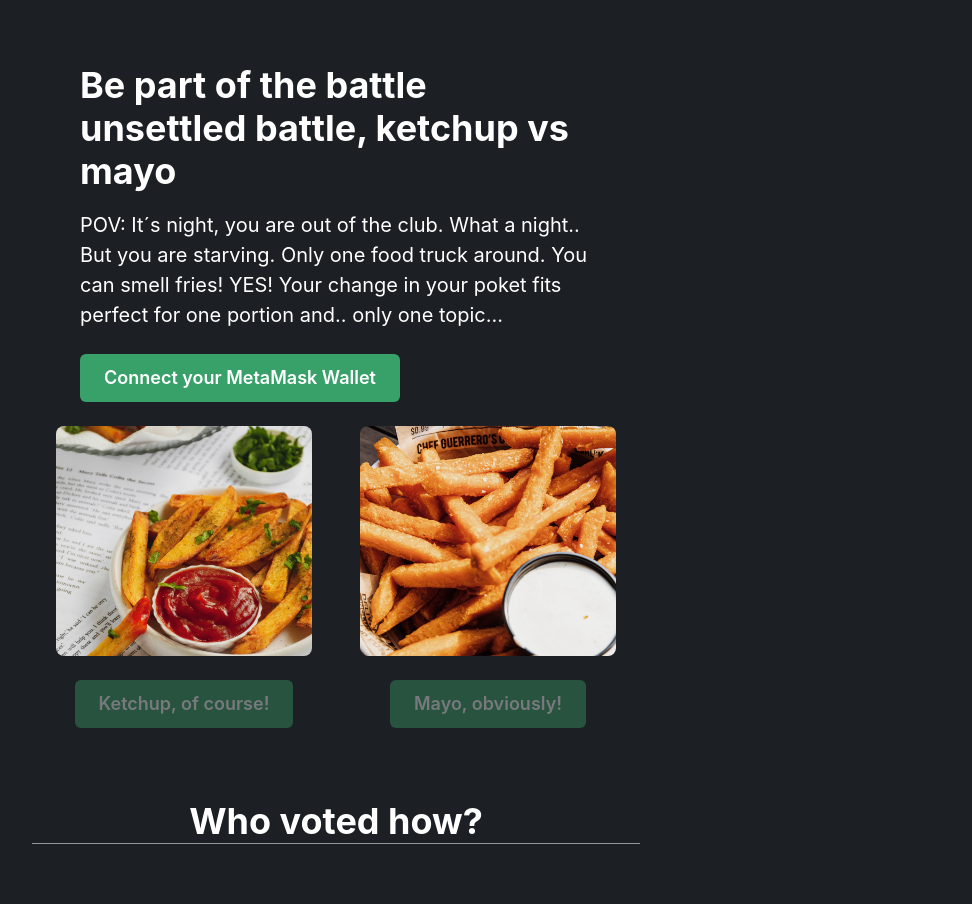
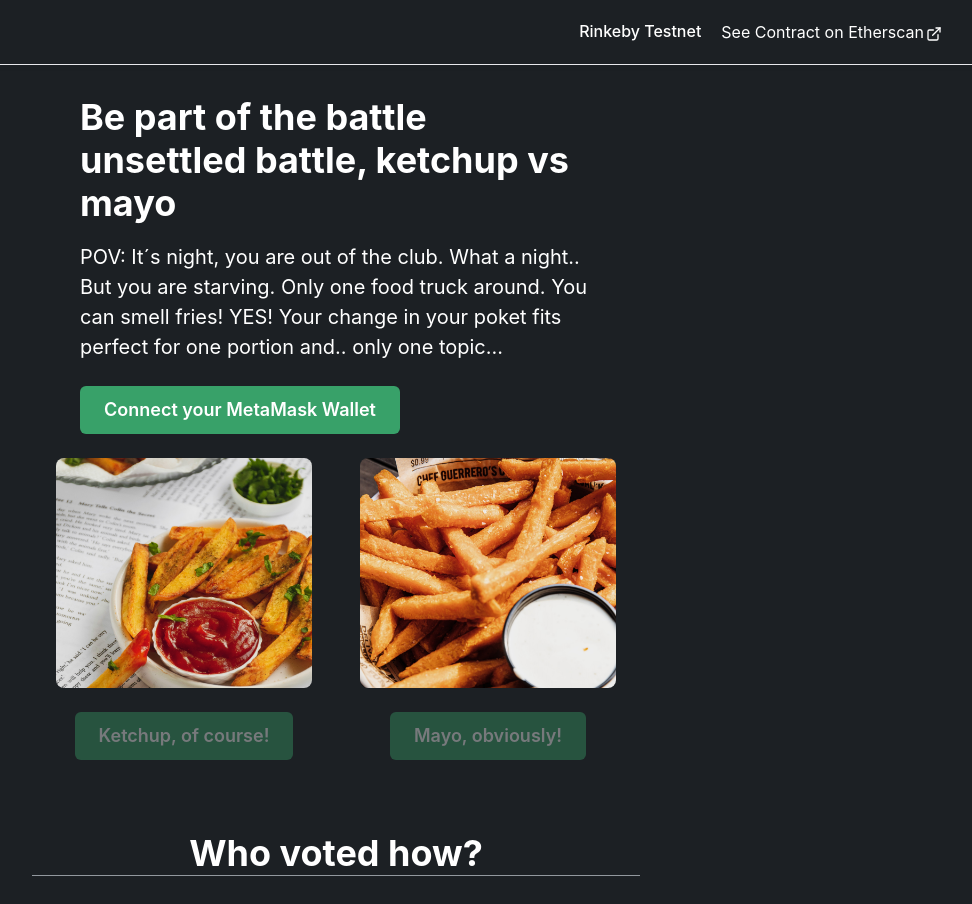
Before and after one commit to UemitGuel/KetchupMayoWebsite, a Next.js app: page / in a window 1280 px wide. Shown: the top 904 px of the page, without its empty margins (304-1276 px from the left). Built offline with nearby package versions, Linux system fonts and the light colour scheme.

Commit message:
new contract and header

```diff
--- /dev/null
+++ b/Components/header.js
@@ -0,0 +1,44 @@
+import React from "react";
+import {
+    VStack,
+    HStack,
+    Box,
+    Tag,
+    TagLabel,
+    Spacer,
+    Link
+} from "@chakra-ui/react";
+import { ExternalLinkIcon } from '@chakra-ui/icons'
+
+
+const Header = () => {
+    return (
+        <Box
+            bg={'neutral.1100'}
+            display={{ base: "none", md: "block" }}
+            position="fixed"
+            w="100%"
+            zIndex={99}
+            borderBottomWidth="1px"
+            borderColor={'neutral.300'}
+            shadow="0 0 10px 0 rgba(0,0,0, 0.035);"
+        >
+            <VStack align="start" spacing={0}>
+                <HStack justify="space-between" w="100%" h={16}>
+                    <Spacer />
+                    <HStack ml={-4} spacing={2} paddingRight={8}>
+                        <Spacer />
+                        <Tag size={'lg'} key={'lg'} variant='outline' colorScheme='white'>
+                            <TagLabel>Rinkeby Testnet</TagLabel>
+                        </Tag>
+                        <Link href='https://rinkeby.etherscan.io/address/0x7B3D2F17bfa2B2d2Ea3Cb2F4494D25bD7291e6EF' isExternal>
+                            See Contract on Etherscan<ExternalLinkIcon mx='2px' />
+                        </Link>
+                    </HStack>
+                </HStack>
+            </VStack>
+        </Box>
+    );
+};
+
+export default Header;
--- a/package.json
+++ b/package.json
@@ -6,6 +6,7 @@
     "start": "next start"
   },
   "dependencies": {
+    "@chakra-ui/icons": "^1.1.7",
     "@chakra-ui/react": "^1.8.7",
     "@emotion/react": "^11.8.2",
     "@emotion/styled": "^11.8.1",
--- a/pages/_app.js
+++ b/pages/_app.js
@@ -1,11 +1,13 @@
 import { ChakraProvider } from '@chakra-ui/react'
 import { Box } from '@chakra-ui/layout'
 import theme from "../theme";
+import Header from '../Components/header';
 
 function MyApp({ Component, pageProps }) {
     return (
         <ChakraProvider theme={theme}>
-            <Box as="main" pt={{ base: 16, md: 16 }} pb={{ base: 16, md: 16 }}>
+            <Header />
+            <Box as="main" pt={{ base: 16, md: 24 }} pb={{ base: 16, md: 24 }}>
                 <Component {...pageProps} />
             </Box>
         </ChakraProvider>
--- a/pages/index.js
+++ b/pages/index.js
@@ -8,7 +8,7 @@ export default function Home(props) {
   const [currentAccount, setCurrentAccount] = useState("");
 
   const [allToppings, setAllToppings] = useState([]);
-  const contractAddress = "0xF7338Ab5197361CBF64497E8B3bD84871E14bA90";
+  const contractAddress = "0x7B3D2F17bfa2B2d2Ea3Cb2F4494D25bD7291e6EF";
 
   let allToppingsLast = allToppings[allToppings.length - 1];
   /**
```
Also changed, not shown: 1 other file (tests, documents, lock files or other folders).
